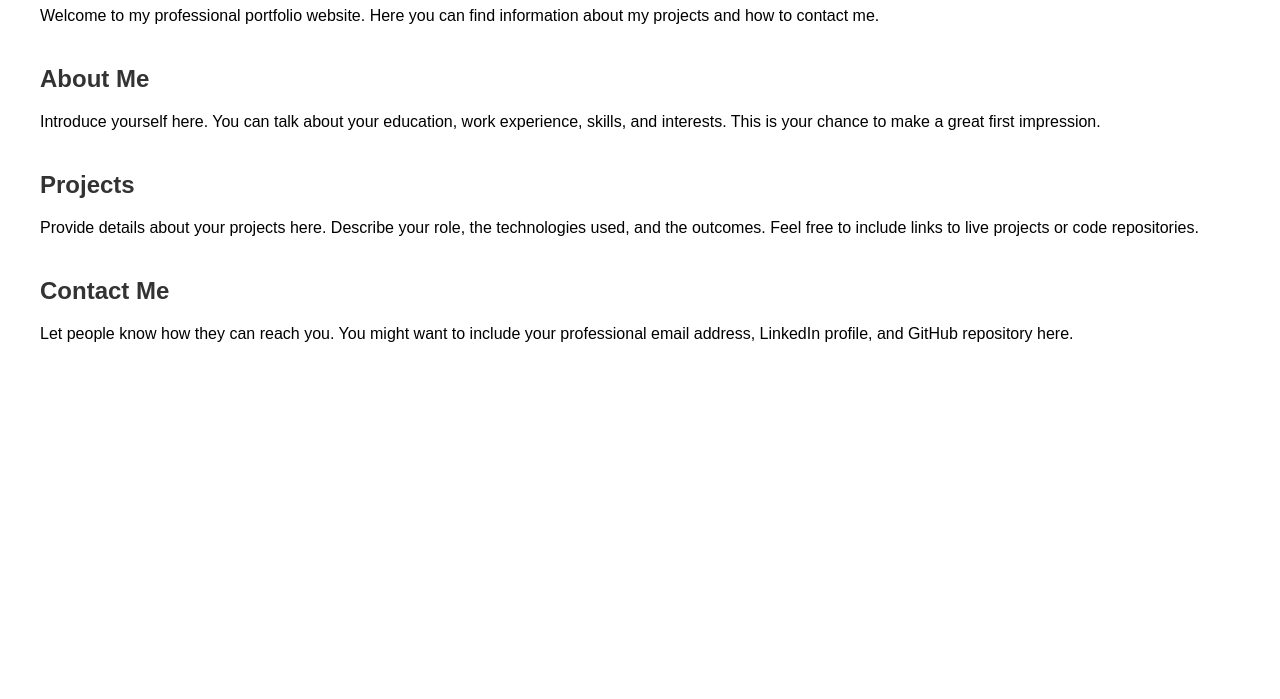
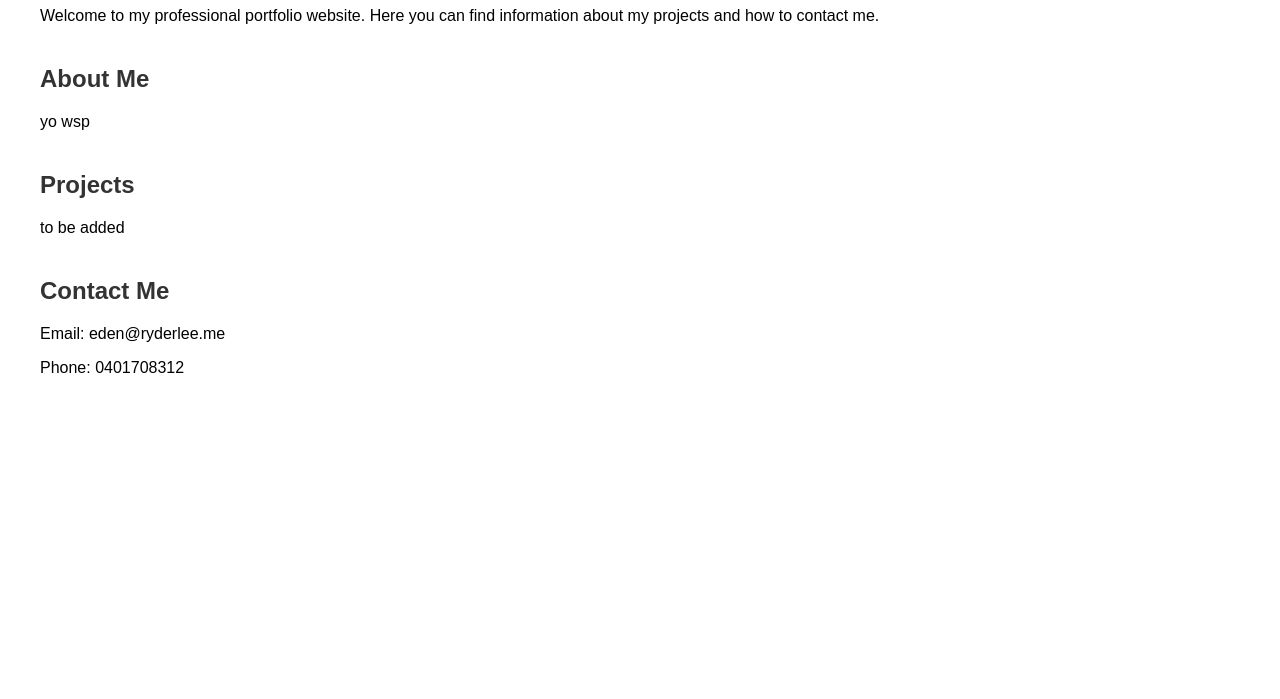
Before and after one commit to TheRealRyder/Portfolio.github.io, a plain HTML site: page index.html in a window 1280 px wide. Shown: the part 101-800 px from the top of the page. Drawn offline with Linux system fonts and the light colour scheme.

```diff
--- a/index.html
+++ b/index.html
@@ -14,23 +14,24 @@
     <body>
         <div class="container">
             <header>
-                <h1>Your Name's Portfolio</h1>
+                <h1>Eden Ryder Lee's Portfolio</h1>
                 <p>Welcome to my professional portfolio website. Here you can find information about my projects and how to contact me.</p>
             </header>
 
             <section class="intro">
                 <h2>About Me</h2>
-                <p>Introduce yourself here. You can talk about your education, work experience, skills, and interests. This is your chance to make a great first impression.</p>
+                <p>yo wsp</p>
             </section>
 
             <section class="projects">
                 <h2>Projects</h2>
-                <p>Provide details about your projects here. Describe your role, the technologies used, and the outcomes. Feel free to include links to live projects or code repositories.</p>
+                <p>to be added</p>
             </section>
 
             <section class="contact">
                 <h2>Contact Me</h2>
-                <p>Let people know how they can reach you. You might want to include your professional email address, LinkedIn profile, and GitHub repository here.</p>
+                <p>Email: eden@ryderlee.me</p>
+                <p>Phone: 0401708312</p>
             </section>
         </div>
     </body>
```
